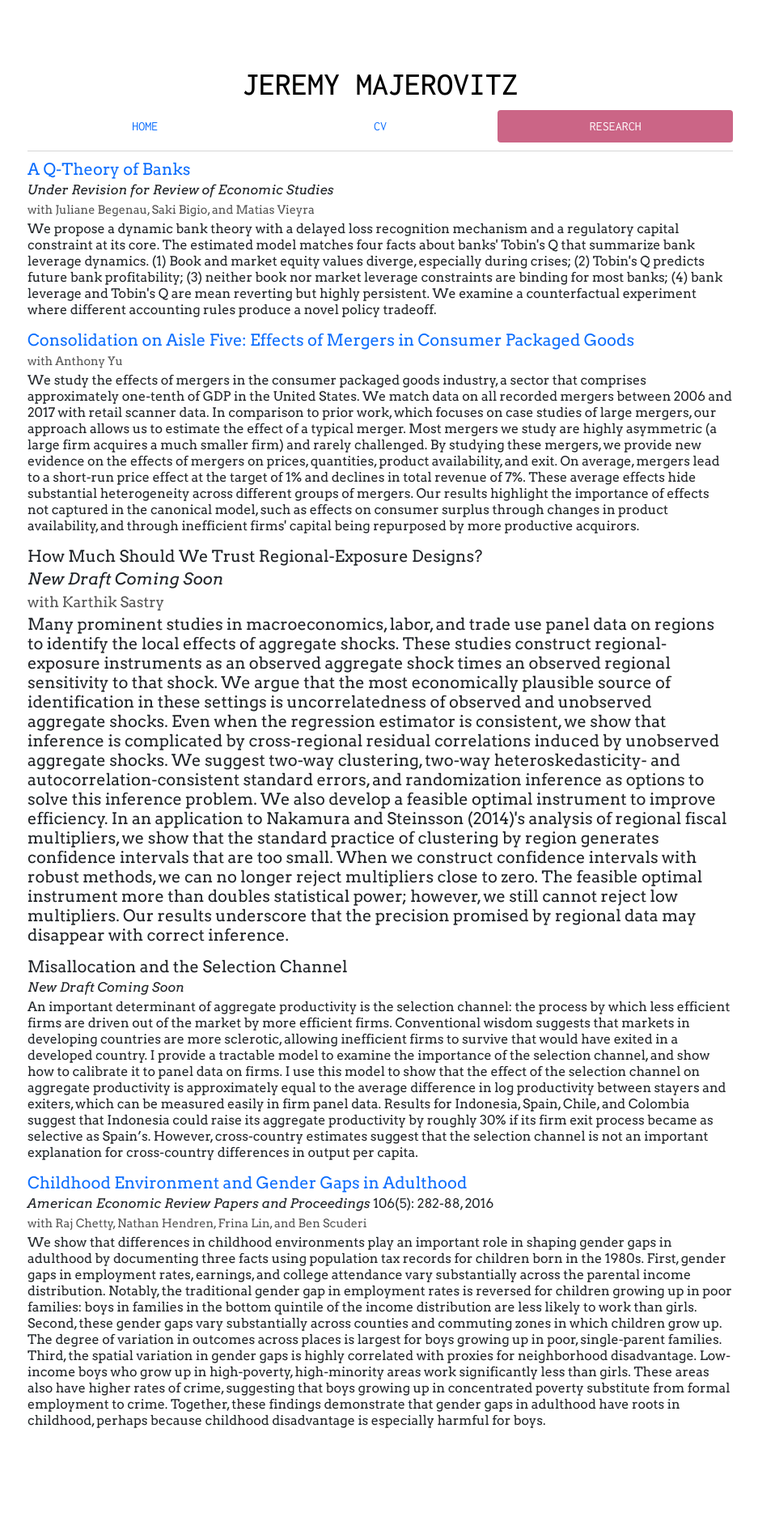
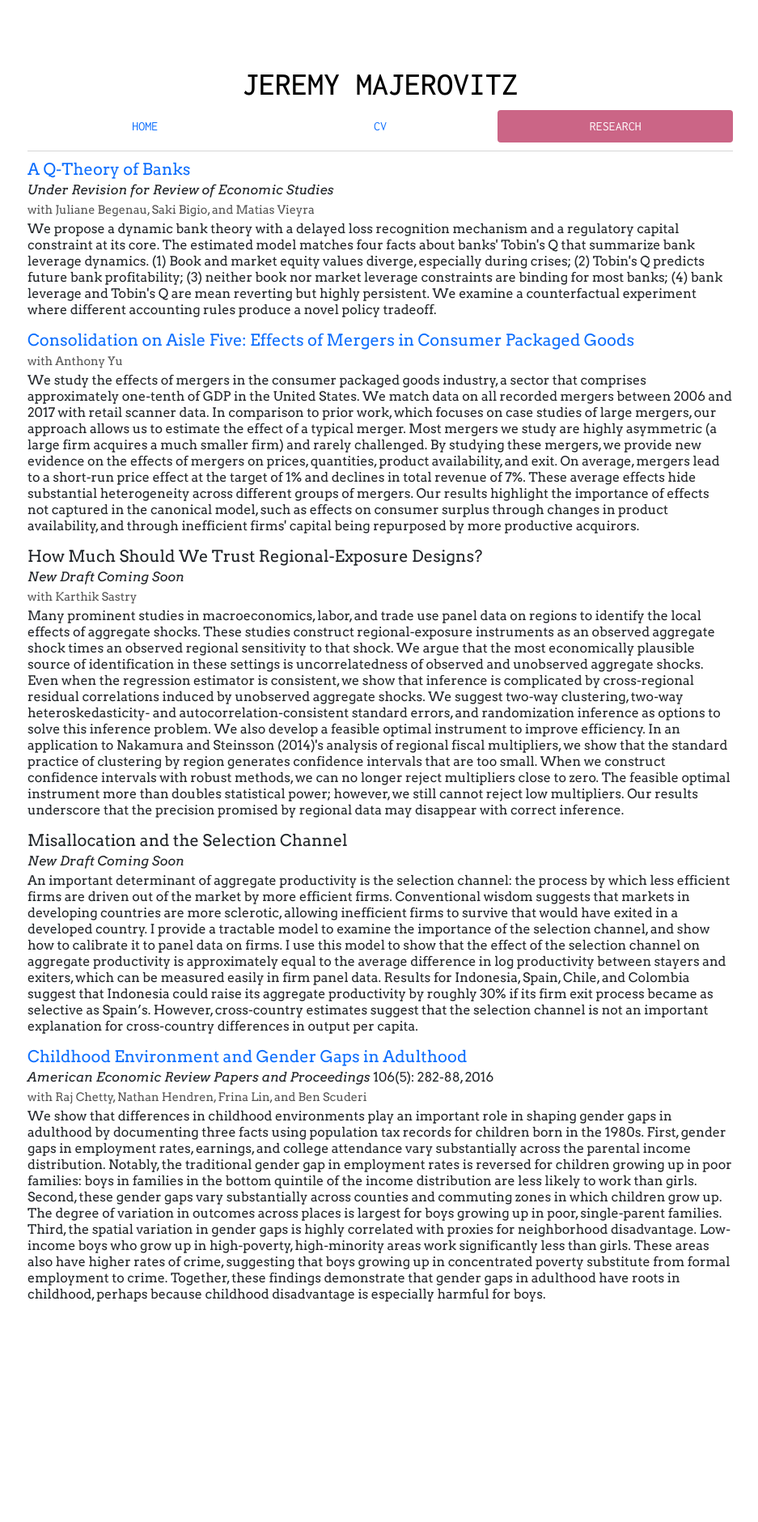
Before and after one commit to jmajic/jmajic.github.io, a Jekyll site: the page built from research/index.html, in a window 1280 px wide. Shown: the whole page at 81% size, without its empty margins (170-1107 px from the left). Built offline with Jekyll 4.4.1, drawn with Linux system fonts in a browser that asks for light colours; nearby versions of some CDN libraries; after the commit the page ends 1724 px from its top, so only the background shows below that.

Commit message:
fix h5 typo

```diff
--- a/research/index.html
+++ b/research/index.html
@@ -42,7 +42,7 @@ We study the effects of mergers in the consumer packaged goods industry, a secto
 </div>
 
 <div class="researchpaper">
-<h5>How Much Should We Trust Regional-Exposure Designs?<h5>
+<h5>How Much Should We Trust Regional-Exposure Designs?</h5>
 <p><em>New Draft Coming Soon</em></p>
 <p><span class="coauthor">with Karthik Sastry</span></p>
 <abstract>
```
